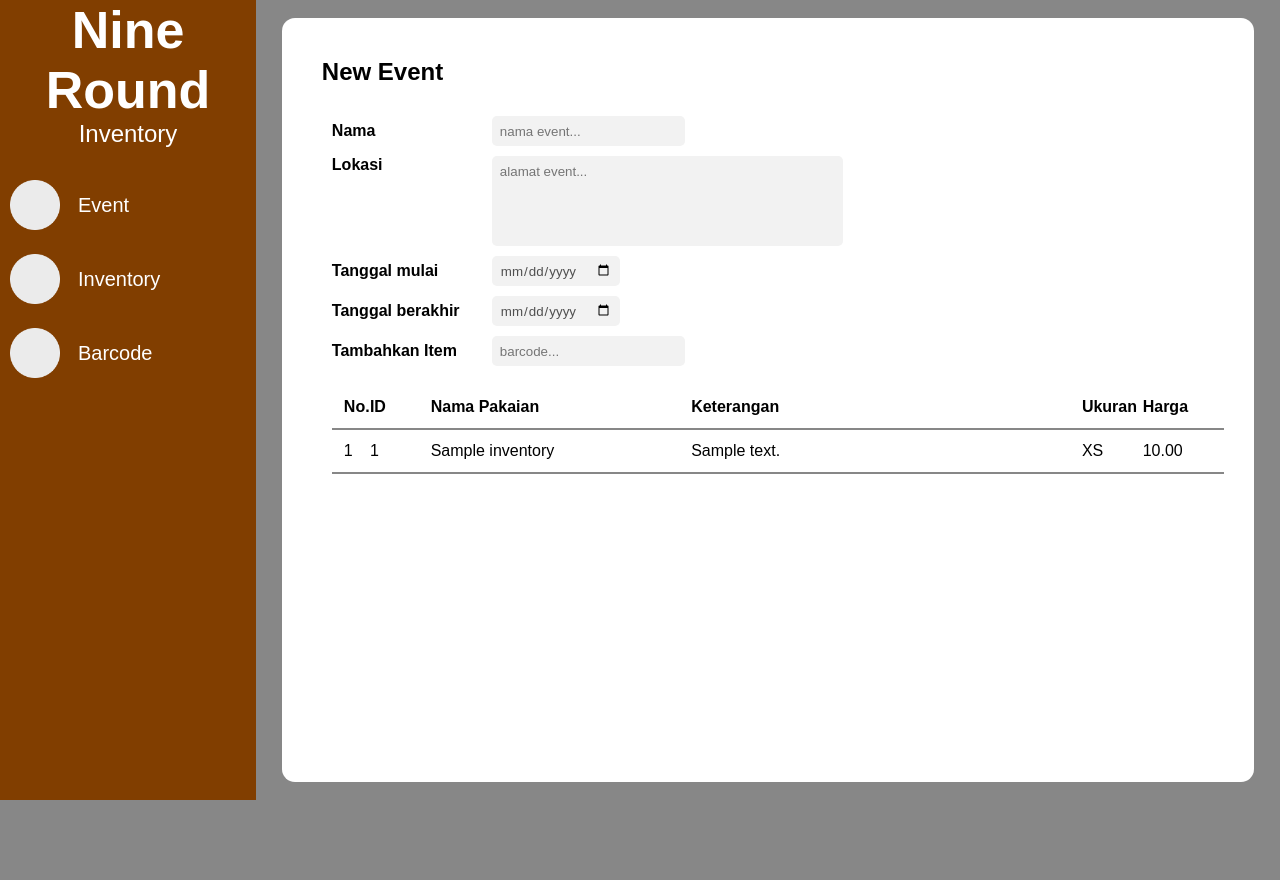
After one commit to Asabito/NineRound-Inventory-Manager, a Django app: page /new-event in a window 1280 px wide. The commit adds this page. Run offline with Django 4.2, Linux system fonts and the light colour scheme; tables that the repository leaves empty hold one stand-in row (values such as "Sample post").

Commit message:
initiate form
form page is created, need further development on it.

```diff
--- /dev/null
+++ b/nineround_web/inventory_app/forms.py
@@ -0,0 +1,24 @@
+from django.forms import ModelForm, TextInput, DateInput, Textarea
+from .models import Event
+
+class EventForm(ModelForm):
+    # error_css_class = 'error'
+    # required_css_class = 'required'
+    class Meta:
+        model = Event
+        fields = ('nama', 'lokasi', 'tanggal_mulai', 'tanggal_berakhir')
+        widgets = {
+            'nama' : TextInput(attrs={'class':'eventFormTextField', 'placeholder':'nama event...'}),
+            'lokasi': Textarea(attrs={'class':'eventFormTextArea eventFormTextField', 'placeholder':'alamat event...'}),
+            'tanggal_mulai': DateInput(
+                    format='%d/%m/%Y',
+                    attrs={'class': 'eventFormTextField',
+                    'placeholder': 'Select a date',
+                    'type': 'date'}),
+            'tanggal_berakhir': DateInput(
+                    format='%d/%m/%Y',
+                    attrs={'class': 'eventFormTextField',
+                    'placeholder': 'Select a date',
+                    'type': 'date'
+              }),
+        }
--- a/nineround_web/inventory_app/models.py
+++ b/nineround_web/inventory_app/models.py
@@ -32,7 +32,7 @@
 class Event(models.Model):
     items = models.ManyToManyField(Inventory, through='EventItems')
     nama = models.CharField(max_length=80)
-    lokasi = models.CharField(max_length=250)
+    lokasi = models.TextField(max_length=300)
     tanggal_mulai = models.DateField()
     tanggal_berakhir = models.DateField()
     statusChoices = [
--- /dev/null
+++ b/nineround_web/inventory_app/templates/inventory_app/new-event.html
@@ -0,0 +1,150 @@
+<style>
+    /* ----------------------------------- Heading ----------------------------------- */
+    #heading {
+        display: inline-flex;
+        margin: 30px 20px 20px 30px;
+    }
+
+    /* ----------------------------------- Form ----------------------------------- */
+    #eventFormTextFields {
+        /* border: solid 2px red; */
+        height: 250px;
+        display: flex;
+        flex-direction: column;
+        /* font-weight: bold; */
+        margin: 0 0 0 40px;
+    }
+
+    .eventFormTextField {
+        /* class ini di define di form */
+        /* border-top: 0;
+        border-left: 0;
+        border-right: 0;
+        border-bottom: 1px solid black; */
+        padding: 8px;
+        border: 0px solid black;
+        border-radius: 5px;
+        height: 30px;
+        margin-left: 10px;
+        background-color: #F2F2F2;
+        color: #505050;
+    }
+
+    .eventFormTextArea {
+        /* border: 1px solid black; */
+        height: 90px;
+        /* padding: 7px 7px 7px 7px; */
+        margin-left: 10px;
+        resize: none;
+
+    }
+
+    .labelClass {
+        /* border: 1px solid black; */
+        width: 150px;
+        /* text-align: right; */
+        font-weight: bold;
+    }
+
+
+    .eachFieldAndLabel {
+        /* flex-grow: 1; */
+        margin: 10px 0 0 0;
+        /* border: 1px solid black; */
+        display: flex;
+        align-items: center;
+    }
+
+    .textAreaAndLabel {
+        /* border: 1px solid black; */
+        align-items: start;
+    }
+
+    /* ----------------------------------- Table ----------------------------------- */
+    #itemTable {
+        margin: 20px 20px 0 0px;
+        height: fit-content;
+    }
+
+    .itemTableHeading {
+        font-weight: bold;
+    }
+
+    .itemTableRow {
+        display: flex;
+        border-bottom: 2px solid #878787;
+        padding: 12px;
+    }
+
+    .tableNumber {
+        width: 3%;
+    }
+
+    .itemID {
+        width: 7%;
+    }
+
+    .namaPakaian {
+        width: 30%;
+    }
+
+    .keteranganPakaian {
+        width: 45%;
+    }
+
+    .ukuranPakaian {
+        width: 7%;
+    }
+
+    .hargaPakaian {
+        width: 7%;
+    }
+</style>
+
+
+{% extends 'main.html' %}
+{% block content %}
+<div id="heading">
+    <h2>New Event</h2>
+</div>
+<form id="eventFormTextFields">
+    {% for field in form %}
+    {% if field.label == 'Lokasi' %}
+    <div class="eachFieldAndLabel textAreaAndLabel">
+        {% else %}
+        <div class="eachFieldAndLabel">
+            {% endif %}
+            <label class="labelClass">{{ field.label }}</label>
+            {{field}}
+        </div>
+        {% endfor %}
+        <div class="eachFieldAndLabel">
+            <label class="labelClass">Tambahkan Item</label>
+            <input type="text" class="eventFormTextField" placeholder="barcode...">
+        </div>
+        <div id="itemTable">
+            <div class="itemTableHeading itemTableRow">
+                <div class="tableNumber">No.</div>
+                <div class="itemID">ID</div>
+                <div class="namaPakaian">Nama Pakaian</div>
+                <div class="keteranganPakaian">Keterangan</div>
+                <div class="ukuranPakaian">Ukuran</div>
+                <div class="hargaPakaian">Harga</div>
+            </div>
+            <div class="scrollablePartTable" style="height:450px;">
+                {% for item in items %}
+                <div class="itemTableRow">
+                    <div class="tableNumber">{{forloop.counter}}</div>
+                    <div class="itemID">{{item.id}}</div>
+                    <div class="namaPakaian">{{item.nama}} </div>
+                    <div class="keteranganPakaian">{{item.keterangan}}</div>
+                    <div class="ukuranPakaian">{{item.ukuran}}</div>
+                    <div class="hargaPakaian">{{item.harga}}</div>
+                </div>
+                {% endfor %}
+            </div>
+        </div>
+
+
+</form>
+{% endblock %}
--- a/nineround_web/inventory_app/urls.py
+++ b/nineround_web/inventory_app/urls.py
@@ -3,6 +3,7 @@
 
 urlpatterns = [
     path('', views.events, name='events'),
+    path('new-event', views.newEvent, name='new-event'),
     path('event-detail/<str:pk>/', views.eventDetail, name='eventDetail'),
     path('event-detail/<str:pk>/stock-checking', views.stockChecking, name='stockChecking'),
 ]
--- a/nineround_web/inventory_app/views.py
+++ b/nineround_web/inventory_app/views.py
@@ -2,13 +2,8 @@
 from django.http import HttpResponse
 from .models import Event, Inventory, EventItems # import models
 from django.db.models import Q, F
+from .forms import EventForm
 
-
-# events = [
-#     {'id':1, 'nama': 'event 1', 'lokasi':'kokas', 'tanggal_mulai':'12 Maret 2023', 'tanggal_berakhir':'19 Maret 2023', 'status':'Selesai'},
-#     {'id':2, 'nama': 'event 2', 'lokasi':'JCC', 'tanggal_mulai':'21 Maret 2023', 'tanggal_berakhir':'27 Maret 2023', 'status':'Selesai'},
-#     {'id':3, 'nama': 'event 3', 'lokasi':'pim', 'tanggal_mulai':'29 Maret 2023', 'tanggal_berakhir':'4 April 2023', 'status':'Berlangsung'},
-# ]
 
 # Create your views here.
 def events(request):
@@ -25,6 +20,14 @@
     return render(request, 'inventory_app/event.html', context=context)
     # return HttpResponse('Home Page')
 
+
+def newEvent(request):
+    eventForm = EventForm()
+    items = Inventory.objects.all()
+    context = {'form':eventForm, 'items':items}
+    return render(request, 'inventory_app/new-event.html', context=context)
+
+
 def eventDetail(request, pk):
     event_details = Inventory.objects.filter(eventitems__events=pk) # query all items in Inventory, dimana events id sama dengan pk yang dipassing (many to many relationship). Python memberikan kemudahan bagi developer untuk melakukan lookup dengan menggunakan *namaTabelLain*__*kolomTabelLainTersebut*
     events = Event.objects.filter(id=pk)
@@ -36,12 +39,27 @@
 def stockChecking(request, pk):
     if request.method == 'POST':
         update_to_tersedia = request.POST.get('tersediaText') # refer to form dengan method POST, dan ambil entity yang memiliki ID 'tersediaText'
-        update_to_laku = request.POST.get('lakuText') # refer to form dengan method POST, dan ambil entity yang memiliki ID 'lakuText'
+        update_to_terjual = request.POST.get('terjualText') # refer to form dengan method POST, dan ambil entity yang memiliki ID 'terjualText'
 
-        EventItems.objects.filter(events=pk, items=update_to_tersedia).update(status_in_event='Barang tersedia') if update_to_tersedia else None
-        EventItems.objects.filter(events=pk, items=update_to_laku).update(status_in_event='Terjual') if update_to_laku else None
-    event_details = Inventory.objects.filter(eventitems__events=pk).annotate(items_status = F('eventitems__status_in_event')) # query all items in inventory, dimana events id sama dengan pk yang dipassing (many to many relationship). Python memberikan kemudahan bagi developer untuk melakukan lookup dengan menggunakan *namaTabelLain*__*kolomTabelLainTersebut*. annotate menambahkan fields tertentu dari tabel lain.
+        # kalau yang di check-in adalah Tersedia, maka update di EventItems dan Inventory
+        if update_to_tersedia:
+            EventItems.objects.filter(events=pk, items=update_to_tersedia).update(status_in_event='Barang tersedia')
+            Inventory.objects.filter(id=update_to_tersedia).update(item_last_status='Barang tersedia')
+        # kalau yang di check-in adalah Terjual, maka update di EventItems dan Inventory
+        elif update_to_terjual:
+            EventItems.objects.filter(events=pk, items=update_to_terjual).update(status_in_event='Terjual')
+            Inventory.objects.filter(id=update_to_terjual).update(item_last_status='Terjual')
+
+    event_details = Inventory.objects.filter(eventitems__events=pk).annotate(items_status = F('eventitems__status_in_event')).order_by('eventitems__status_in_event', 'id') # query all items in inventory, dimana events id sama dengan pk yang dipassing (many to many relationship). Python memberikan kemudahan bagi developer untuk melakukan lookup dengan menggunakan *namaTabelLain*__*kolomTabelLainTersebut*. annotate menambahkan fields tertentu dari tabel lain.
+    terjual_count = EventItems.objects.filter(status_in_event='Terjual', events=pk).count()
+    barang_tersedia_count = EventItems.objects.filter(status_in_event='Barang tersedia', events=pk).count()
+    barang_tidak_ada_count = EventItems.objects.filter(status_in_event='Barang tidak ada', events=pk).count()
 
     events = Event.objects.filter(id=pk)
-    context = {'event_details':event_details, 'events':events}
+    context = {'event_details':event_details,
+               'events':events,
+               'terjual_count':terjual_count,
+               'barang_tersedia_count':barang_tersedia_count,
+               'barang_tidak_ada_count':barang_tidak_ada_count,
+               }
     return render(request, 'inventory_app/stock-checking.html', context=context)
--- a/nineround_web/nineround_web/settings.py
+++ b/nineround_web/nineround_web/settings.py
@@ -118,11 +118,15 @@
 
 LANGUAGE_CODE = 'en-us'
 
-TIME_ZONE = 'UTC'
+TIME_ZONE = 'Asia/Jakarta'
 
 USE_I18N = True
 
 USE_TZ = True
+
+USE_L10N = False
+
+DATE_INPUT_FORMATS = ['%d-%m-%Y']
 
 
 # Static files (CSS, JavaScript, Images)
--- a/nineround_web/templates/side_navbar.html
+++ b/nineround_web/templates/side_navbar.html
@@ -54,14 +54,14 @@
         <p>Inventory</p>
     </div>
 
-    <div class="sidebarMenu">
+    <a href="/" class="sidebarMenu">
         <div class="sidebarMenuImg">
             <img src="{% static 'Ellipse.png' %}" alt="">
         </div>
         <div class="sidebarMenuText">
             Event
         </div>
-    </div>
+    </a>
     <div class="sidebarMenu">
         <div class="sidebarMenuImg">
             <img src="{% static 'Ellipse.png' %}" alt="">
```
Also changed, not shown: nineround_web/inventory_app/templates/inventory_app/event-detail.html (+5 -7 lines), nineround_web/inventory_app/templates/inventory_app/stock-checking.html (+54 -6 lines), nineround_web/inventory_app/migrations/0001_initial.py.
